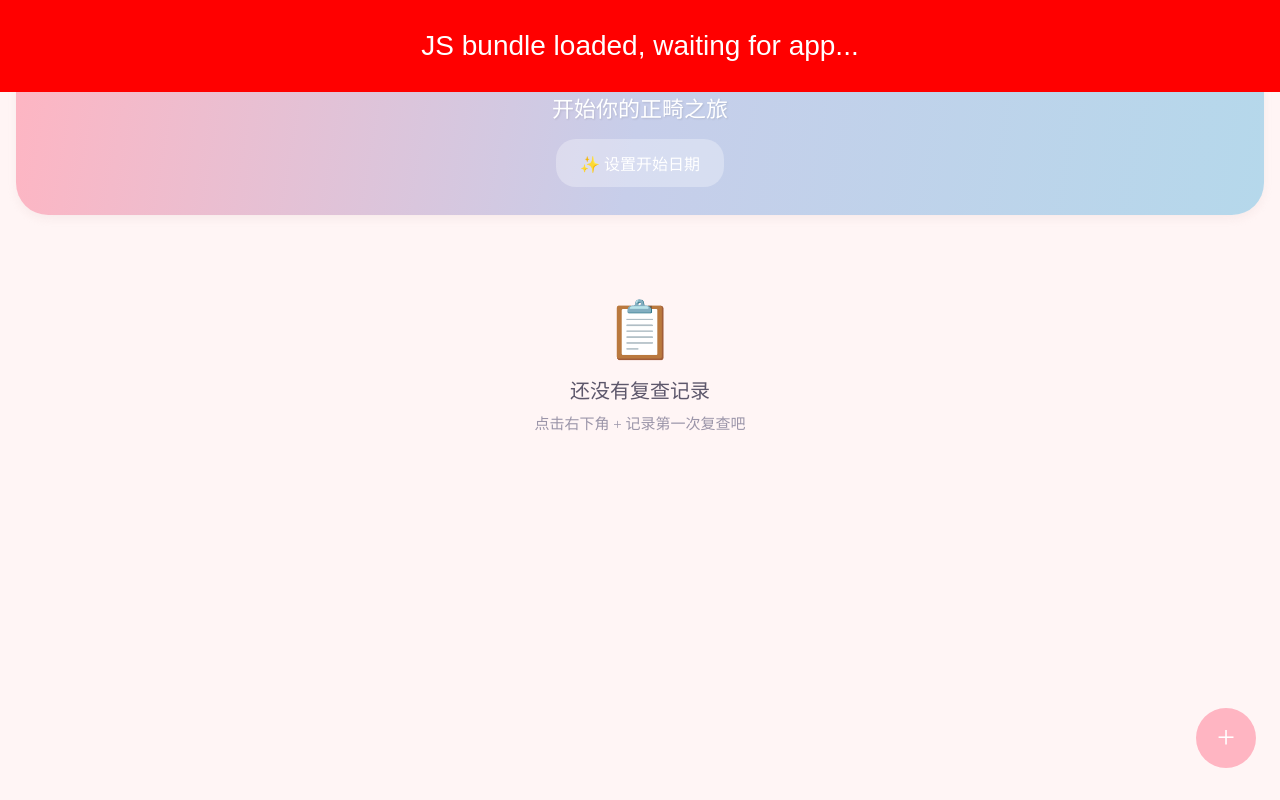
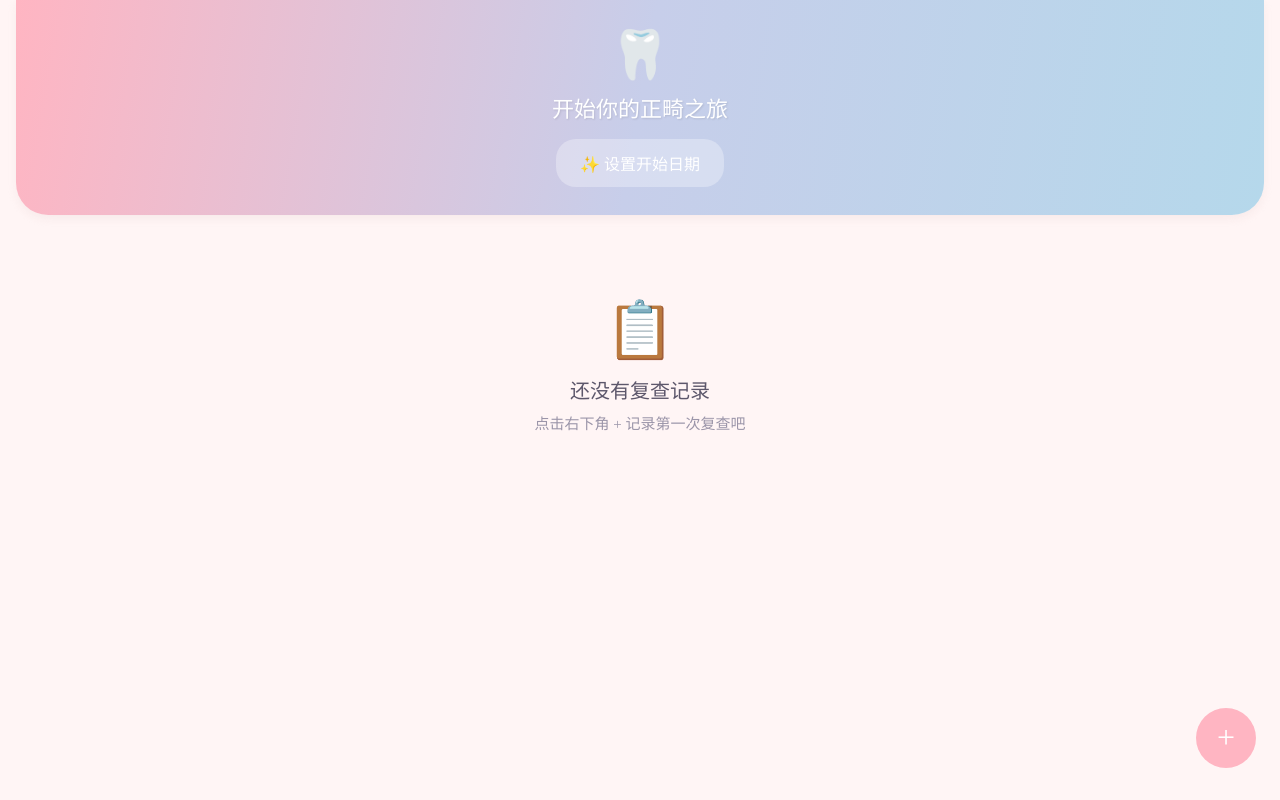
Before and after one commit to 13487655431/13487655431.github.io, a plain HTML site: page index.html in a window 1280 px wide. Drawn offline with Linux system fonts and the light colour scheme; a web font is replaced by a local one.

Commit message:
Remove debug banner

```diff
--- a/index.html
+++ b/index.html
@@ -17,14 +17,6 @@
   <body>
     <noscript>You need to enable JavaScript to run this app.</noscript>
     <div id="root"></div>
-    <div id="debug" style="position:fixed;top:0;left:0;right:0;z-index:99999;background:red;padding:30px;font-size:28px;color:white;text-align:center;font-family:Arial;">
-      🔴 DEBUG: HTML loaded. Waiting for JS...
-    </div>
-  <script>
-    window.onerror = function(msg, url, line) {
-      document.getElementById('debug').innerHTML = 'JS ERROR: ' + msg + ' at line ' + line;
-    };
-  </script>
-  <script src="/_expo/static/js/web/index-7c9b9ac9a6cf9596c22cf5aa81ca0110.js" defer onerror="document.getElementById('debug').innerHTML='FAILED TO LOAD JS BUNDLE'" onload="document.getElementById('debug').innerHTML='JS bundle loaded, waiting for app...'"></script>
+  <script src="/_expo/static/js/web/index-7c9b9ac9a6cf9596c22cf5aa81ca0110.js" defer></script>
 </body>
 </html>
```
